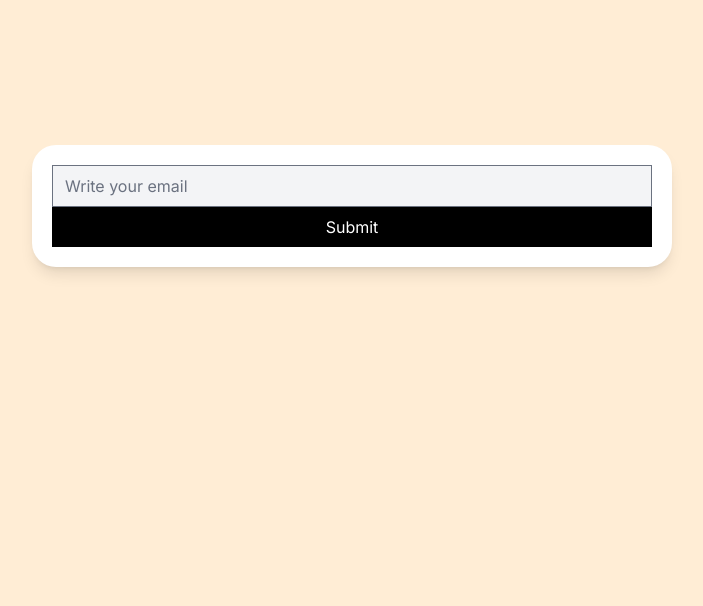
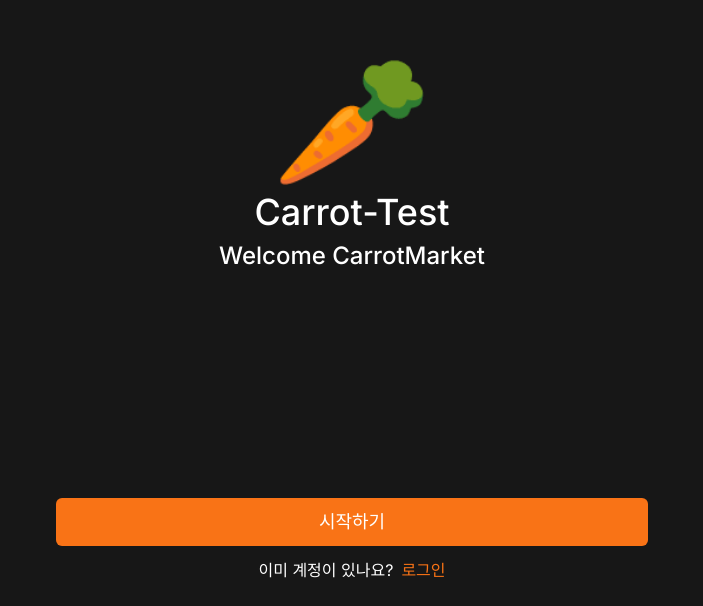
Before and after one commit to JHKIMS/carrot-practice, a Next.js app: page / in a window 1280 px wide. Shown: the part 194-800 px from the top of the page, without its empty margins (288-991 px from the left). Built offline with nearby package versions, Linux system fonts and the light colour scheme.

Commit message:
feat: Carrot HomePage생성

```diff
--- a/app/globals.css
+++ b/app/globals.css
@@ -2,12 +2,8 @@
 @tailwind components;
 @tailwind utilities;
 
-.btn{
-    @apply w-full bg-black h-10 text-white;
-}
-
 @layer base{
     a{
-        @apply text-blue-500;
+        @apply text-orange-500;
     }
 }
--- a/app/layout.tsx
+++ b/app/layout.tsx
@@ -16,7 +16,7 @@
 }) {
   return (
     <html lang="en">
-      <body className={inter.className}>{children}</body>
+      <body className={`${inter.className} bg-neutral-900 text-white max-w-screen-sm mx-auto`}>{children}</body>
     </html>
   )
 }
--- a/app/page.tsx
+++ b/app/page.tsx
@@ -1,18 +1,20 @@
+import Link from "next/link";
+
 export default function Home() {
   return (
-    <main className="bg-gray-100 sm:bg-red-100 md:bg-green-100 lg:bg-cyan-100 xl:bg-orange-100 2xl:bg-purple-100 h-screen flex items-center justify-center p-5">
-      <div className="bg-white shadow-lg p-5 rounded-3xl w-full max-w-screen-sm flex flex-col gap-4">
-        <div className="group flex flex-col">
-          <input
-            className="bg-gray-100 w-full"
-            placeholder="Write your email"
-          />
-          <span className="group-focus-within:block hidden">
-            Make sure it is a valid email...
-          </span>
-          <button className="btn">Submit</button>
+    <div className="flex flex-col items-center justify-between min-h-screen p-6">
+      <div className="my-auto flex flex-col items-center gap-2 *:font-medium">
+        <span className="text-9xl">🥕</span>
+        <h1 className="text-4xl">Carrot-Test</h1>
+        <h2 className="text-2xl">Welcome CarrotMarket</h2>
+      </div>
+      <div className="flex flex-col items-center gap-3 w-full">
+        <Link href="/create-account" className="w-full bg-orange-500 text-white text-lg font-medium py-2.5 rounded-md text-center hover:bg-orange-300 transition-colors">시작하기</Link>
+        <div className="flex gap-2">
+          <span>이미 계정이 있나요?</span>
+          <Link href="/login" className="hover:underline">로그인</Link>
         </div>
       </div>
-    </main>
+    </div>
   );
 }
--- a/tailwind.config.ts
+++ b/tailwind.config.ts
@@ -8,7 +8,6 @@
   ],
   theme: {},
   plugins: [
-    require("@tailwindcss/forms")
   ],
 };
 export default config;
```
